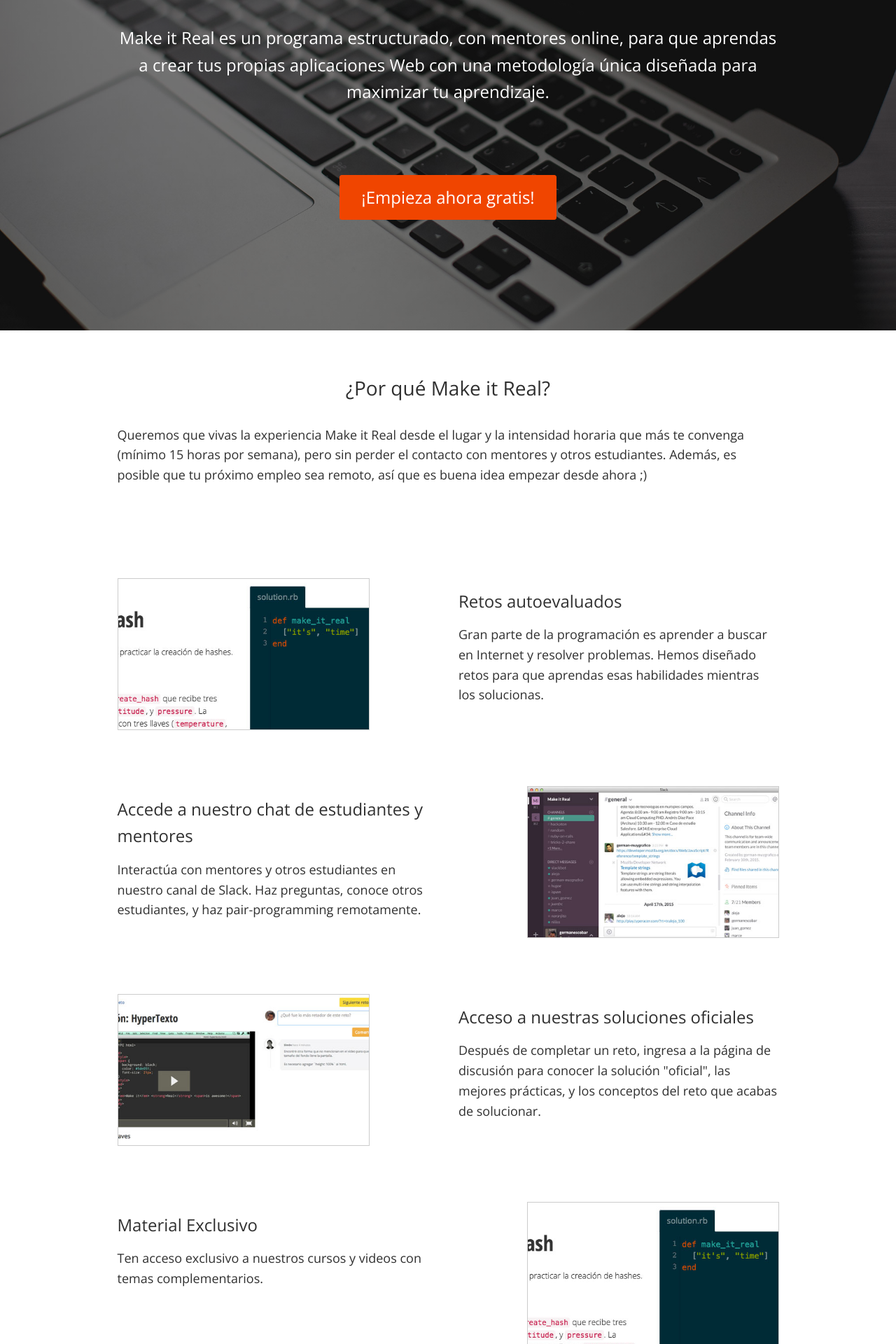
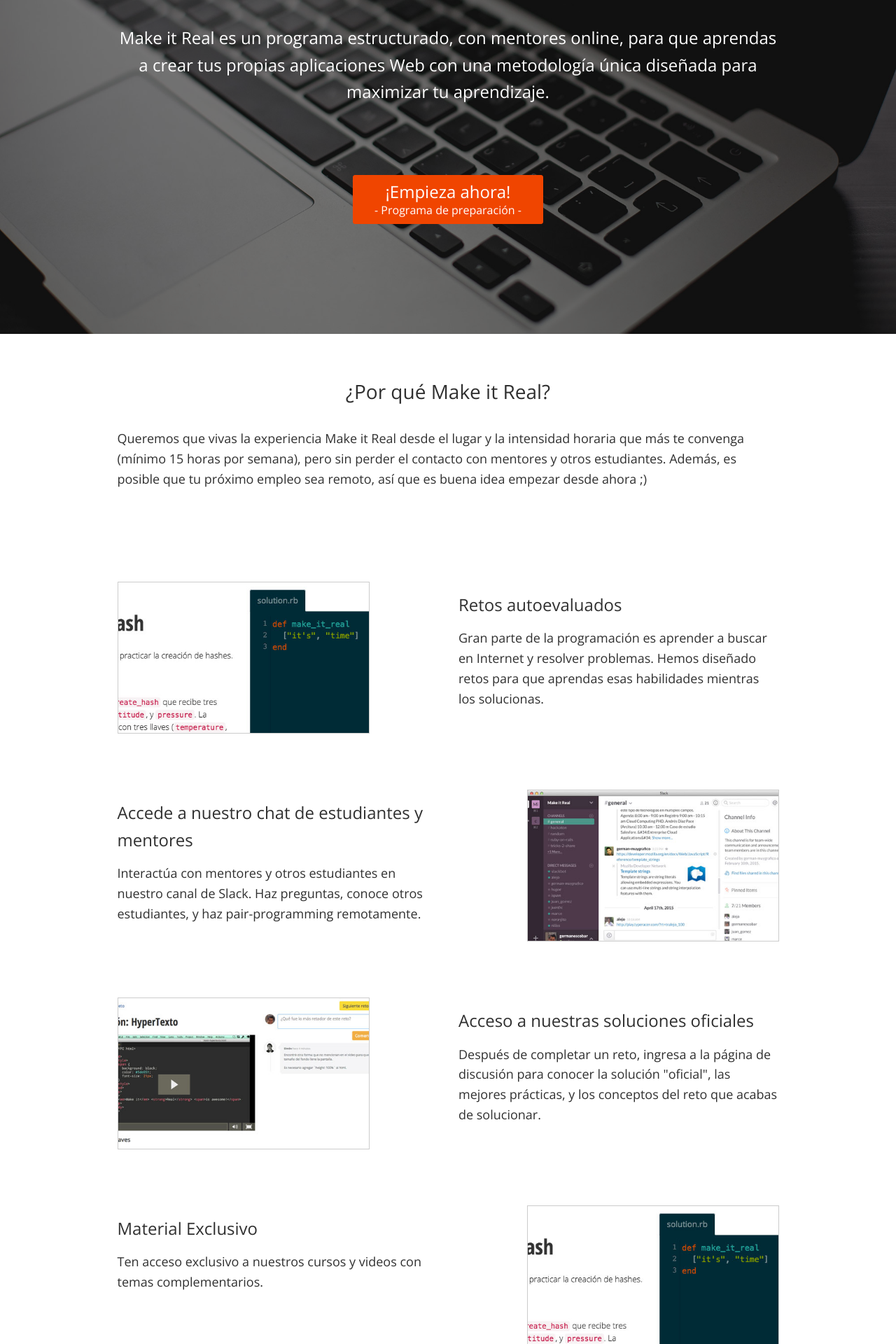
Before and after one commit to simonhoyos/blog, a Jekyll site: the page built from index.html, in a window 1280 px wide. Shown: the part 317-2237 px from the top of the page at 70% size. Built offline with Jekyll 4.4.1, drawn with Linux system fonts in a browser that asks for light colours; nearby versions of some CDN libraries; some of the changed text lies outside the part shown.

Commit message:
Change the homepage action copy

```diff
--- a/css/style.scss
+++ b/css/style.scss
@@ -203,11 +203,22 @@ $tertiary-color: #384d56;
   }
 
   .btn-main {
-    font-size: 24px;
-    padding: 15px 30px;
+    font-size: 21px;
+    padding: 7px 30px;
     background: #F04500;
     border-color: #F04500;
     border-radius: 3px;
+
+    @media (min-width: $screen-md-min) {
+      font-size: 24px;
+      padding: 7px 30px;
+    }
+
+    small {
+      display: block;
+      font-size: 14px;
+      @media (min-width: $screen-md-min) { font-size: 16px; }
+    }
   }
 }
 
--- a/index.html
+++ b/index.html
@@ -43,7 +43,7 @@
 
       <div class="row">
         <div class="col-sm-12 text-center">
-          <a href="http://start.makeitreal.camp/signup" class="btn btn-primary btn-lg btn-main">¡Empieza ahora gratis!</a>
+          <a href="http://start.makeitreal.camp/signup" class="btn btn-primary btn-lg btn-main">¡Empieza ahora! <small>- Programa de preparación -</small></a>
           <div class="secret hidden">HcUy6Re2LLBRtj</div>
         </div>
       </div>
@@ -227,7 +227,7 @@
 
       <div class="row" style="margin-top: 60px;">
         <div class="col-sm-12 text-center">
-          <a href="http://start.makeitreal.camp/signup" class="btn btn-primary btn-lg" style="background: #F04500; border-color: #F04500; border-radius: 3px;">¡Empieza ahora gratis!</a>
+          <a href="http://start.makeitreal.camp/signup" class="btn btn-primary btn-lg" style="background: #F04500; border-color: #F04500; border-radius: 3px;">¡Empieza ahora!</a>
         </div>
       </div>
     </div>
```
Also changed, not shown: css/style.css.
